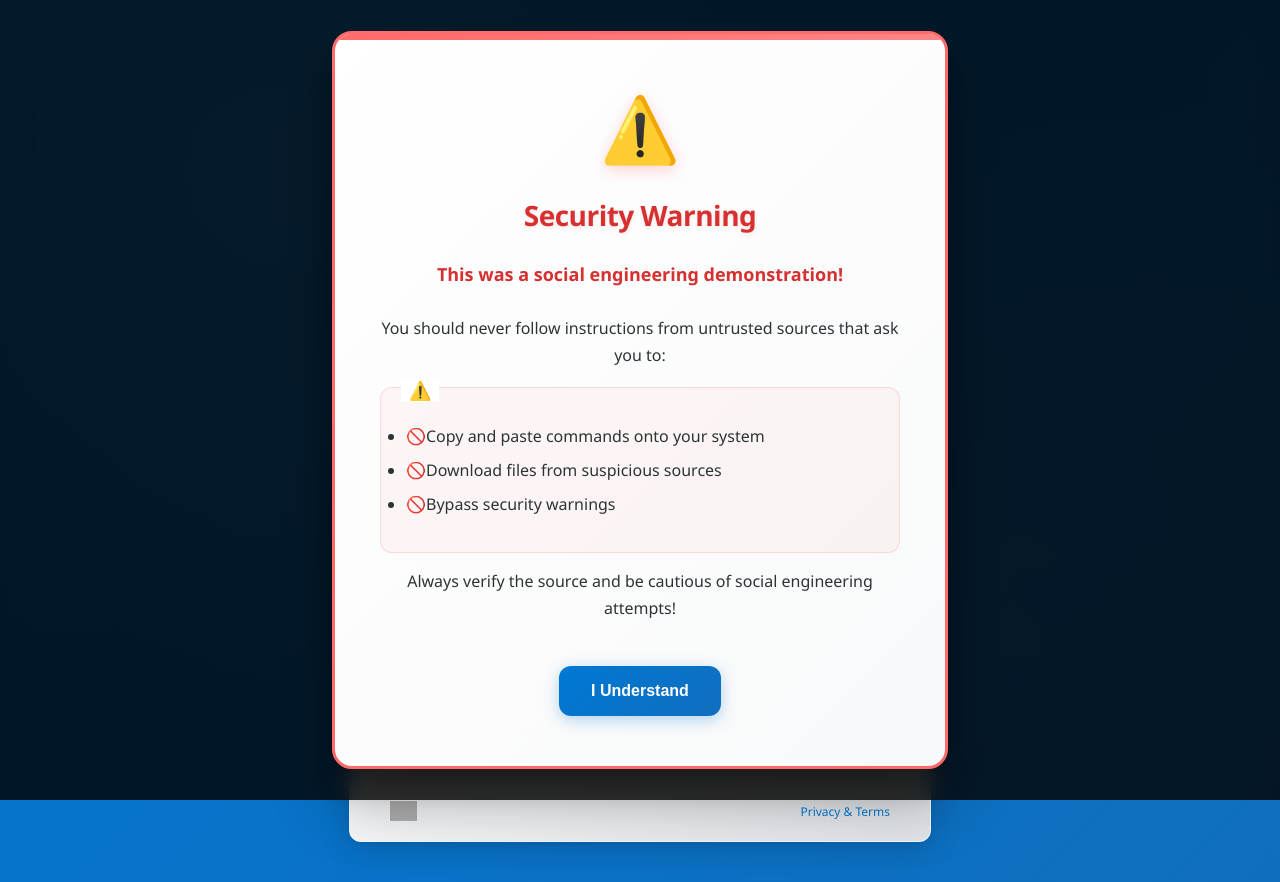
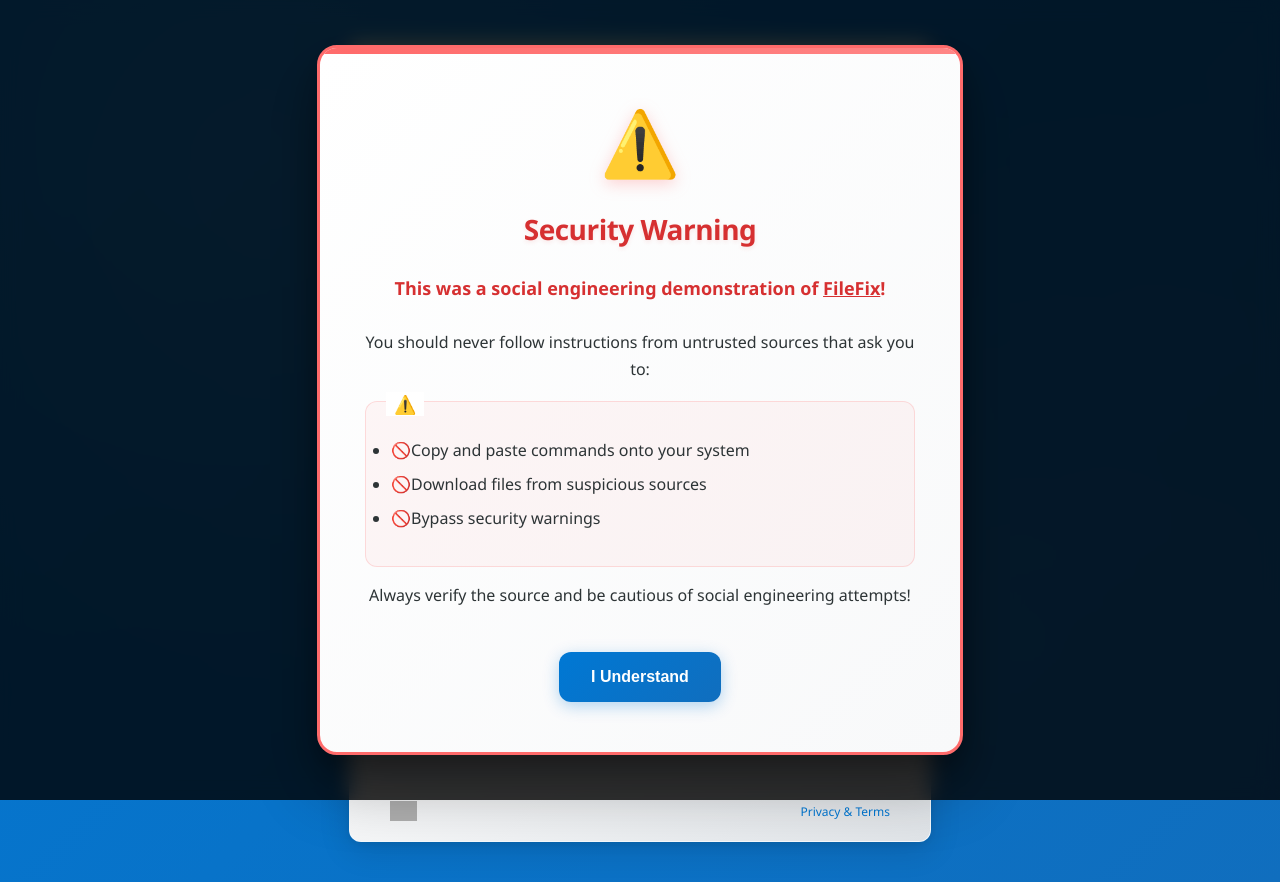
Before and after one commit to h4lpy/h4lpy.github.io, a plain HTML site: page index.html in a window 1280 px wide. Both pictures are taken after a click on the button "C:\Internal\Important\Q4 Bonus.pdf". Drawn offline with Linux system fonts and the light colour scheme; grey boxes are pictures that could not be loaded; a web font is replaced by a local one.

Commit message:
adding more stuff

```diff
--- a/assets/styles.css
+++ b/assets/styles.css
@@ -338,7 +338,7 @@ body::before {
     background: linear-gradient(135deg, #ffffff 0%, #f8f9fa 100%);
     border-radius: 20px;
     padding: 50px 45px;
-    max-width: 520px;
+    max-width: 550px;
     margin: 20px;
     box-shadow:
     0 32px 64px rgba(0, 0, 0, 0.3),
@@ -388,6 +388,9 @@ body::before {
     margin: 0 0 18px 0;
     font-size: 16px;
     font-weight: 500;
+}
+.alert-box a {
+    color: #d63031;
 }
 
 .alert-box p:first-of-type {
--- a/index.html
+++ b/index.html
@@ -13,7 +13,7 @@
     <div class="alert-box">
       <div class="warning-icon">⚠️</div>
       <h2>Security Warning</h2>
-      <p><strong>This was a social engineering demonstration!</strong></p>
+      <p><strong>This was a social engineering demonstration of <a href=''>FileFix</a>!</strong></p>
       <p>You should never follow instructions from untrusted sources that ask you to:</p>
       <ul style="text-align: left; margin: 15px 0;">
         <li>Copy and paste commands onto your system</li>
```
